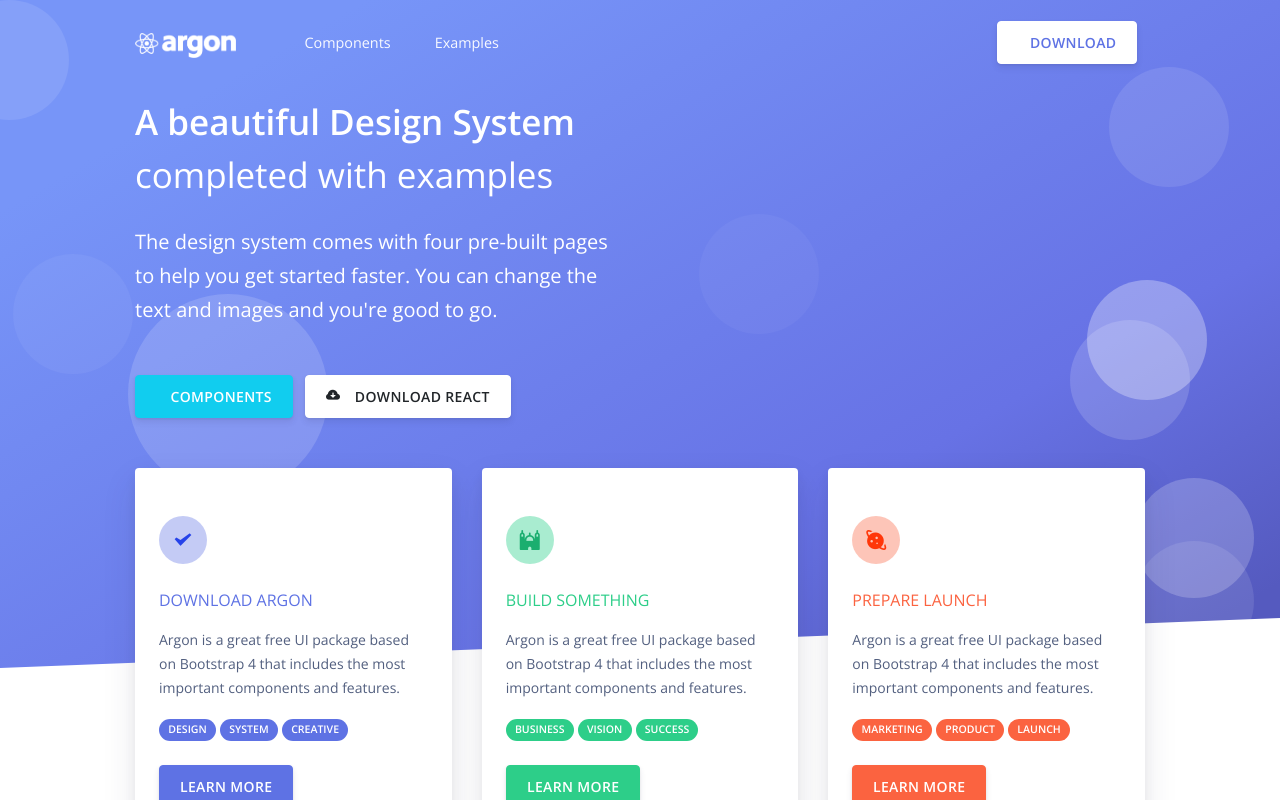
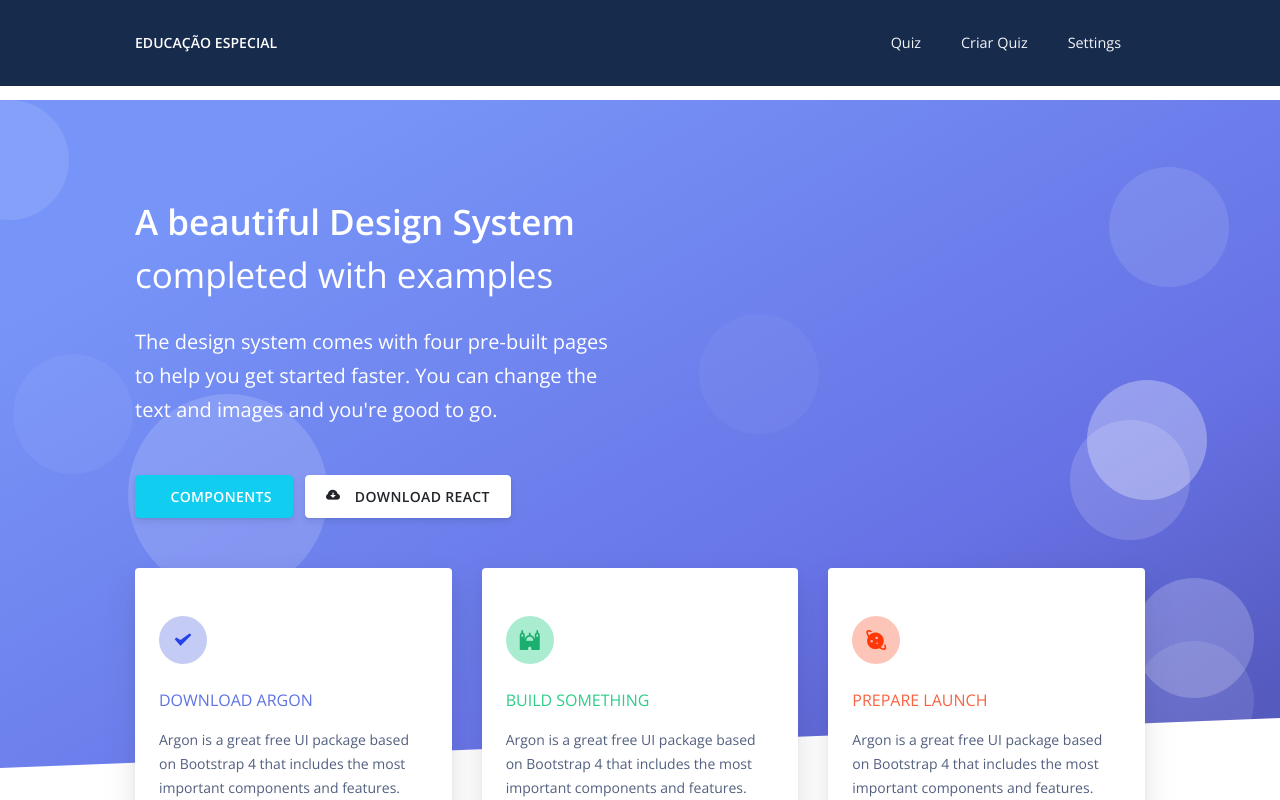
Before and after one commit to JozielOliveira/aee-frontend, a React (Create React App) app: page /landing-page in a window 1280 px wide. Shown: the top 800 px of the page. Built offline with nearby package versions, Linux system fonts and the light colour scheme; some icons are missing.

Commit message:
add Header component

```diff
--- /dev/null
+++ b/src/components/Header/index.tsx
@@ -0,0 +1,92 @@
+import React from "react";
+import { Link } from 'react-router-dom'
+
+import {
+  UncontrolledCollapse,
+  DropdownMenu,
+  DropdownItem,
+  DropdownToggle,
+  UncontrolledDropdown,
+  Navbar,
+  NavItem,
+  NavLink,
+  Nav,
+  Container,
+  NavbarBrand,
+  Col,
+  Row
+} from 'reactstrap'
+
+export const Header = () => {
+  return (
+    <Navbar className="navbar-dark bg-default fixed-top" expand="lg">
+      <Container>
+        <NavbarBrand href="#pablo" onClick={e => e.preventDefault()}>
+          Educação Especial
+        </NavbarBrand>
+        <button className="navbar-toggler" id="navbar-default">
+          <span className="navbar-toggler-icon" />
+        </button>
+        <UncontrolledCollapse navbar toggler="#navbar-default">
+          <div className="navbar-collapse-header">
+            <Row>
+              <Col className="collapse-brand" xs="6">
+                <Link to="/">
+                  <img
+                    alt="..."
+                    src={require('assets/img/brand/argon-react.png')}
+                  />
+                </Link>
+              </Col>
+              <Col className="collapse-close" xs="6">
+                <button className="navbar-toggler" id="navbar-default">
+                  <span />
+                  <span />
+                </button>
+              </Col>
+            </Row>
+          </div>
+          <Nav className="ml-lg-auto" navbar>
+            <NavItem>
+              <Link to="/quiz" component={NavLink}>
+                Quiz <span className="sr-only">(current)</span>
+              </Link>
+            </NavItem>
+            <NavItem>
+              <Link to="/create-quiz" component={NavLink}>
+                Criar Quiz
+              </Link>
+            </NavItem>
+            <UncontrolledDropdown nav inNavbar>
+              <DropdownToggle nav>Settings</DropdownToggle>
+              <DropdownMenu
+                aria-labelledby="navbar-default_dropdown_1"
+                right
+              >
+                <DropdownItem
+                  href="#pablo"
+                  onClick={e => e.preventDefault()}
+                >
+                  Action
+											</DropdownItem>
+                <DropdownItem
+                  href="#pablo"
+                  onClick={e => e.preventDefault()}
+                >
+                  Another action
+											</DropdownItem>
+                <DropdownItem divider />
+                <DropdownItem
+                  href="#pablo"
+                  onClick={e => e.preventDefault()}
+                >
+                  Something else here
+											</DropdownItem>
+              </DropdownMenu>
+            </UncontrolledDropdown>
+          </Nav>
+        </UncontrolledCollapse>
+      </Container>
+    </Navbar>
+  )
+}
--- a/src/components/index.ts
+++ b/src/components/index.ts
@@ -3,6 +3,7 @@
 export * from "./Input";
 export * from "./Footers";
 export * from "./Form";
+export * from "./Header";
 export * from "./ProgressBar";
 export * from "./Navbars";
 export * from "./RenderForm";
--- a/src/index.tsx
+++ b/src/index.tsx
@@ -18,10 +18,13 @@
 import Quizzes from "pages/Quiz/list";
 import CreateQuiz from "pages/Quiz/create";
 import UpdateQuiz from "pages/Quiz/update";
+import { Header } from "components";
 
 const App = () => (
   <ApolloProvider client={client}>
     <BrowserRouter>
+      <Header />
+      <div style={{ marginTop: 100 }}></div>
       <Switch>
         <Route path="/" exact render={(props: any) => <Index {...props} />} />
         <Route
--- a/src/views/Index.tsx
+++ b/src/views/Index.tsx
@@ -4,7 +4,7 @@
 import { Container, Row } from "reactstrap";
 
 // core components
-import { DemoNavbar, CardFooter } from "components";
+import { CardFooter } from "components";
 
 // index page sections
 import Hero from "./IndexSections/Hero.js";
@@ -27,57 +27,7 @@
 import Icons from "./IndexSections/Icons.js";
 import Login from "./IndexSections/Login.js";
 import Download from "./IndexSections/Download.js";
-// import Form from "../components/RenderForm";
 
-// const steps = [
-//   {
-//     id: 1,
-//     title: 'Dados iniciais',
-//     description: '',
-//     questions: [
-//       {
-//         id: 1,
-//         name: 'name',
-//         type: 'text',
-//         label: '',
-//         description: 'Com que idade controlou a urina de dia?',
-//         placeholder: 'Nome...',
-//         defaultValue: 'Joziel',
-//         validations: ['string','email', 'required']
-//       },
-//       {
-//         id: 2,
-//         name: 'last_name',
-//         type: 'text',
-//         label: '',
-//         description: 'Como foi a gestação?',
-//         placeholder: 'Sobrenome...',
-//         defaultValue: ''
-//       }
-//     ]
-//   },
-//   {
-//     id: 2,
-//     title: 'Contato',
-//     description: '',
-//     questions: [
-//       {
-//         id: 1,
-//         name: 'phone',
-//         type: 'text',
-//         label: 'Telefone',
-//         description: '',
-//         placeholder: 'Telefone...',
-//         defaultValue: ''
-//       }
-//     ]
-//   }
-// ]
-
-// const quiz = {
-//   title: 'Anamnese',
-//   steps: steps
-// }
 type MyDocument = typeof document & { scrollingElement: any };
 
 class Index extends React.Component {
@@ -88,10 +38,8 @@
   render() {
     return (
       <>
-        <DemoNavbar />
         <main ref="main">
           <Hero />
-          {/* <Form quiz={quiz}/> */}
           <Buttons />
           <Inputs />
           <section className="section">
```
